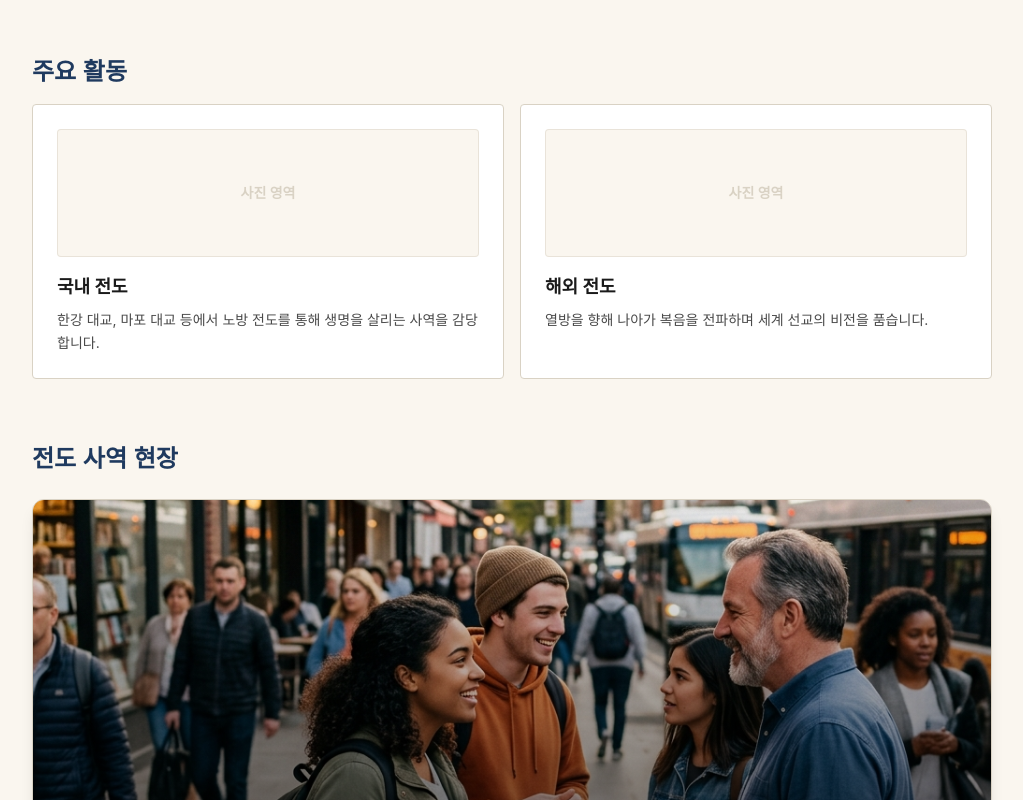
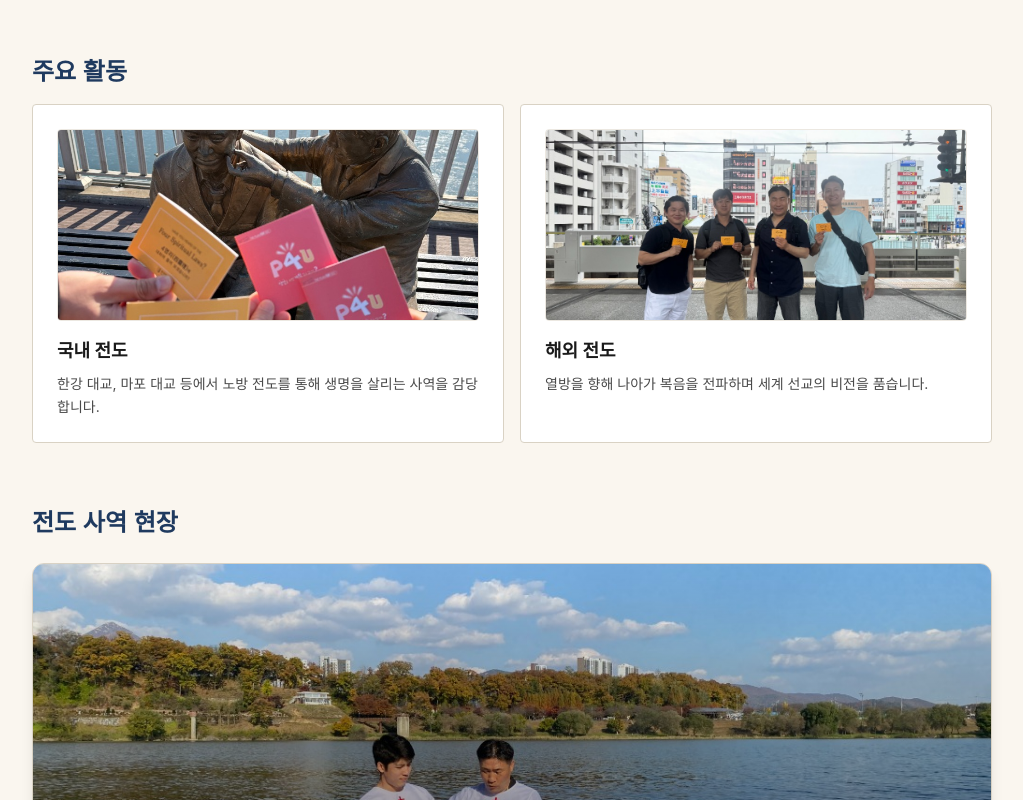
Before and after one commit to kimno1919-bit/nk, a Next.js app: page /ministry/mission in a window 1280 px wide. Shown: the part 640-1440 px from the top of the page, without its empty margins (128-1151 px from the left). Built offline with nearby package versions, Linux system fonts and the light colour scheme; a web font is replaced by a local one.

Commit message:
feat: 일꾼 세우기 사역 하위 항목(국내/해외 전도) 실제 사진 적용

```diff
--- a/src/app/ministry/mission/page.tsx
+++ b/src/app/ministry/mission/page.tsx
@@ -16,15 +16,15 @@ export default function MinistryMissionPage() {
           <h3 className="font-serif font-bold text-2xl text-deep-navy mb-4">주요 활동</h3>
           <ul className="grid grid-cols-1 sm:grid-cols-2 gap-4">
             <li className="bg-white p-6 rounded border border-line-gray transition-all duration-300 hover:-translate-y-1 hover:shadow-md cursor-default flex flex-col">
-              <div className="w-full h-32 bg-paper-cream rounded mb-4 flex items-center justify-center border border-line-gray/50">
-                 <span className="text-sm font-bold text-line-gray">사진 영역</span>
+              <div className="relative w-full h-48 rounded mb-4 overflow-hidden border border-line-gray/50">
+                <Image src="/images/mission-domestic.jpg" alt="국내 전도" fill className="object-cover group-hover:scale-105 transition-transform duration-500" />
               </div>
               <h4 className="font-bold text-ink mb-2 text-lg">국내 전도</h4>
               <p className="text-ink-2 text-sm leading-relaxed">한강 대교, 마포 대교 등에서 노방 전도를 통해 생명을 살리는 사역을 감당합니다.</p>
             </li>
             <li className="bg-white p-6 rounded border border-line-gray transition-all duration-300 hover:-translate-y-1 hover:shadow-md cursor-default flex flex-col">
-              <div className="w-full h-32 bg-paper-cream rounded mb-4 flex items-center justify-center border border-line-gray/50">
-                 <span className="text-sm font-bold text-line-gray">사진 영역</span>
+              <div className="relative w-full h-48 rounded mb-4 overflow-hidden border border-line-gray/50">
+                <Image src="/images/mission-overseas.jpg" alt="해외 전도" fill className="object-cover group-hover:scale-105 transition-transform duration-500" />
               </div>
               <h4 className="font-bold text-ink mb-2 text-lg">해외 전도</h4>
               <p className="text-ink-2 text-sm leading-relaxed">열방을 향해 나아가 복음을 전파하며 세계 선교의 비전을 품습니다.</p>
@@ -36,7 +36,7 @@ export default function MinistryMissionPage() {
           <h3 className="font-serif font-bold text-2xl text-deep-navy mb-6">전도 사역 현장</h3>
           <div className="rounded-xl overflow-hidden shadow-lg border border-line-gray relative h-[400px] w-full group">
             <Image
-              src="/images/mission.png"
+              src="/images/mission.jpg"
               alt="전도 사역 현장"
               fill
               className="object-cover transition-transform duration-700 group-hover:scale-105"
```
Also changed, not shown: public/images/mission-domestic.jpg (added), public/images/mission-overseas.jpg (added).
